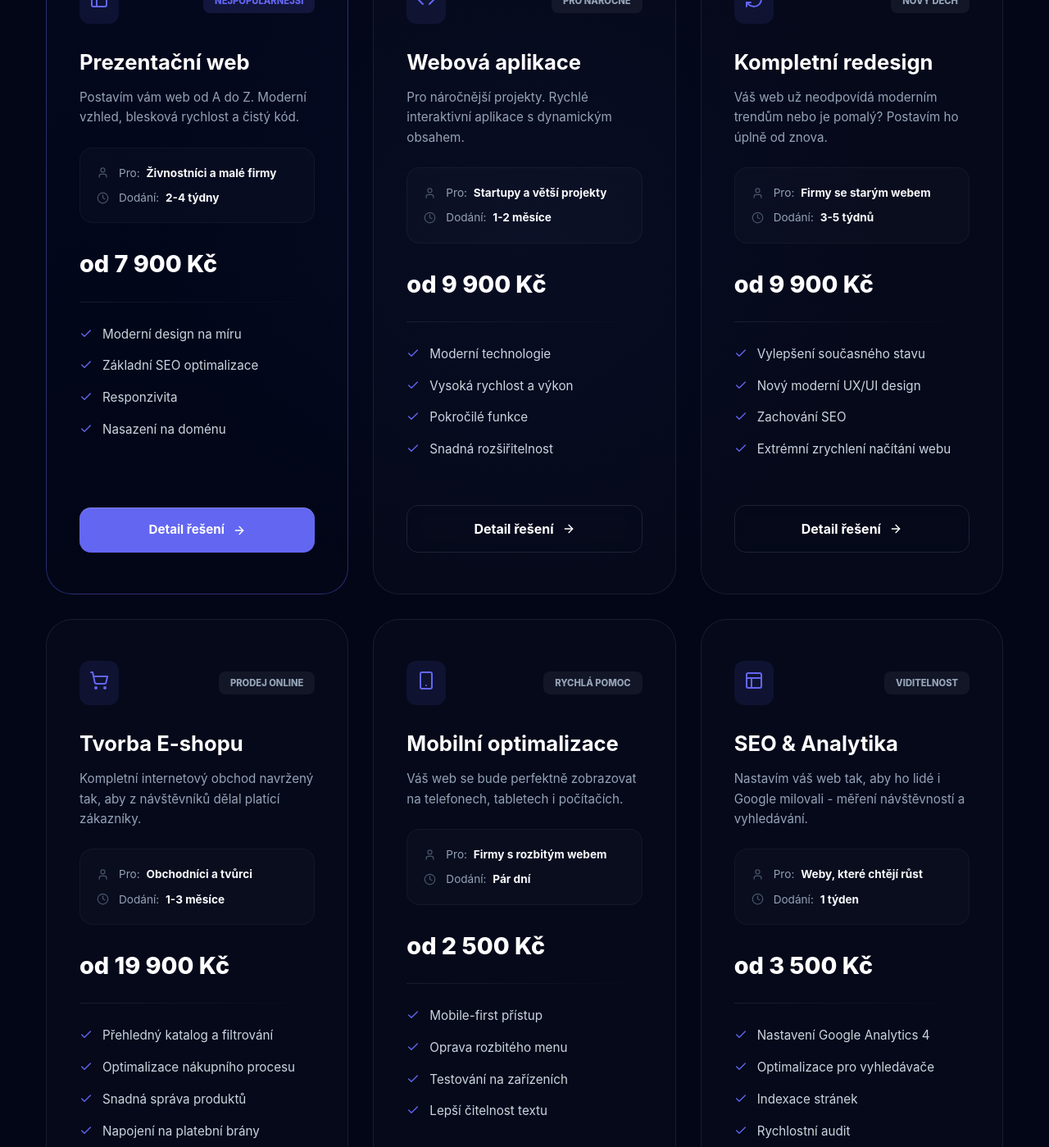
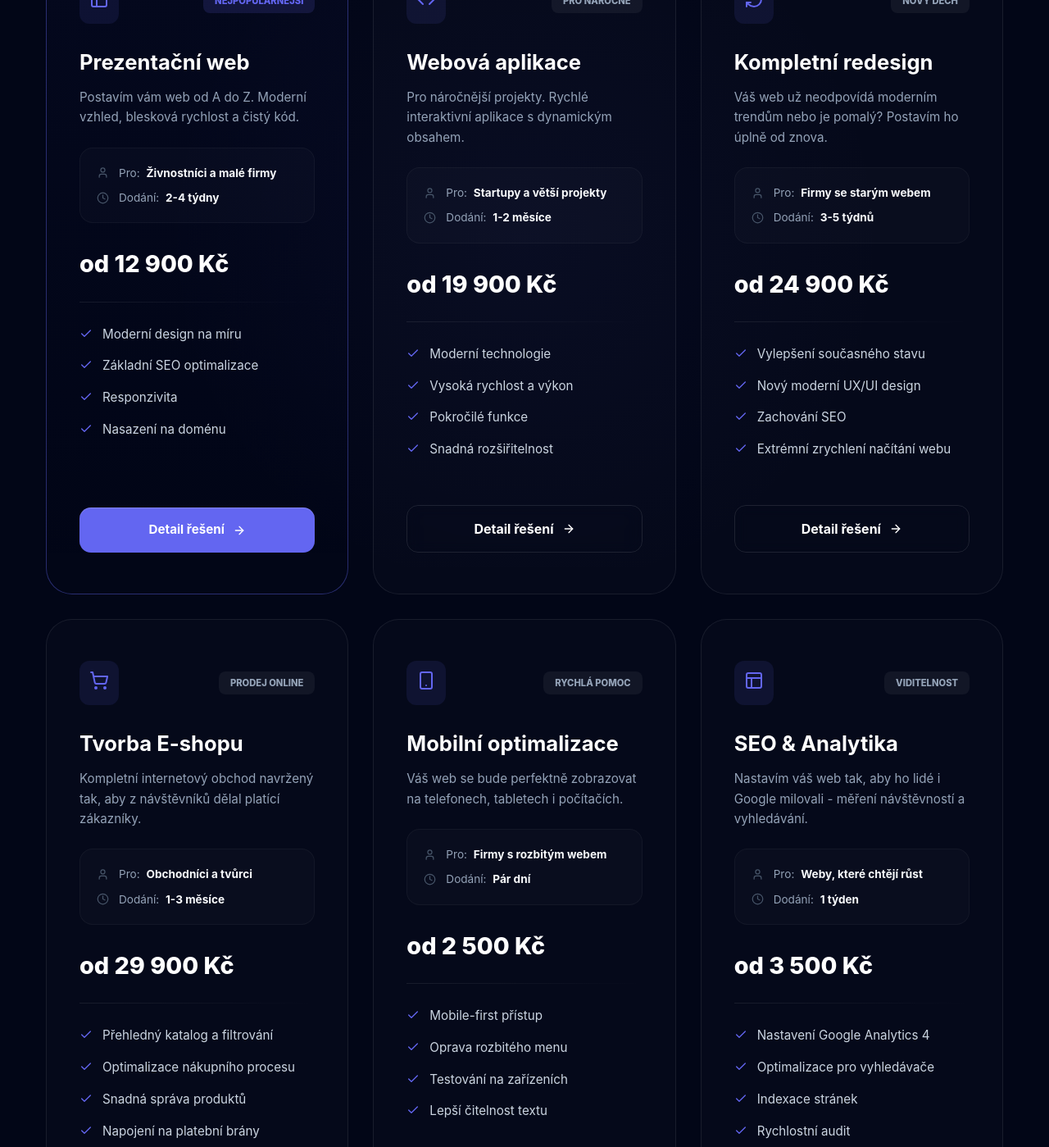
Before and after one commit to IchHabeNicht05/my-portfolio, a React (Vite) app: page / in a window 1280 px wide. Shown: the part 8976-10375 px from the top of the page at 82% size. Built offline with nearby package versions, Linux system fonts and the light colour scheme; no server answers.

Commit message:
Úpravy cen

```diff
--- a/src/data/servicesData.js
+++ b/src/data/servicesData.js
@@ -7,7 +7,7 @@ export const ServicesData = [
     title: 'Prezentační web',
     packageLabel: 'Nejpopulárnější',
     target: 'Živnostníci a malé firmy',
-    price: 'od 7 900 Kč',
+    price: 'od 12 900 Kč',
     deliveryTime: '2-4 týdny',
     isPopular: true,
     desc: 'Postavím vám web od A do Z. Moderní vzhled, blesková rychlost a čistý kód.',
@@ -20,7 +20,7 @@ export const ServicesData = [
     title: 'Webová aplikace',
     packageLabel: 'Pro náročné',
     target: 'Startupy a větší projekty',
-    price: 'od 9 900 Kč',
+    price: 'od 19 900 Kč',
     deliveryTime: '1-2 měsíce',
     isPopular: false,
     desc: 'Pro náročnější projekty. Rychlé interaktivní aplikace s dynamickým obsahem.',
@@ -35,7 +35,7 @@ export const ServicesData = [
     desc: 'Váš web už neodpovídá moderním trendům nebo je pomalý? Postavím ho úplně od znova.',
     target: 'Firmy se starým webem',
     deliveryTime: '3-5 týdnů',
-    price: 'od 9 900 Kč',
+    price: 'od 24 900 Kč',
     isPopular: false,
     features: [
       'Vylepšení současného stavu',
@@ -50,7 +50,7 @@ export const ServicesData = [
     title: 'Tvorba E-shopu',
     packageLabel: 'Prodej online',
     target: 'Obchodníci a tvůrci',
-    price: 'od 19 900 Kč',
+    price: 'od 29 900 Kč',
     deliveryTime: '1-3 měsíce',
     isPopular: false,
     desc: 'Kompletní internetový obchod navržený tak, aby z návštěvníků dělal platící zákazníky.',
```
